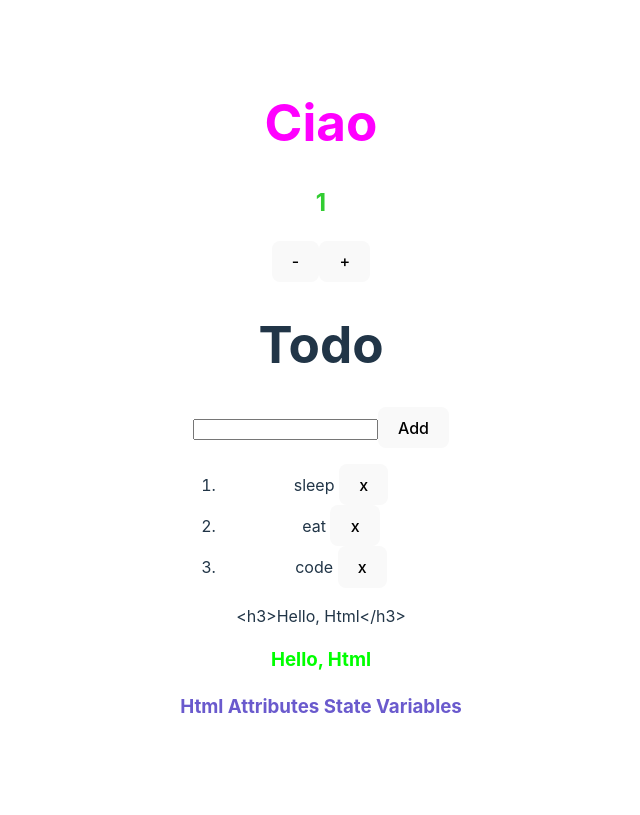
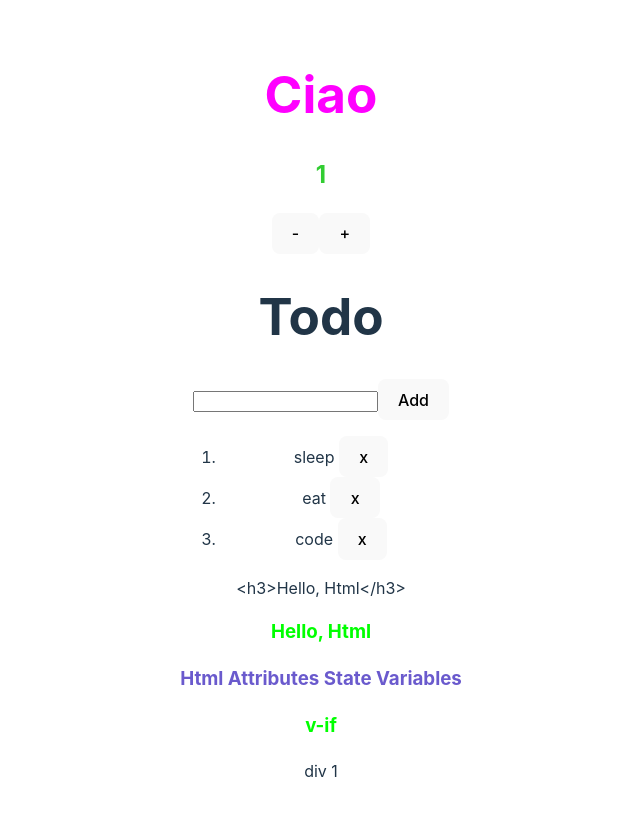
Before and after one commit to emanuelefavero/vue, a Vue app: page / in a window 1280 px wide. Shown: the whole page, without its empty margins (319-959 px from the left). Built offline with nearby package versions, Linux system fonts and the light colour scheme.

Commit message:
add v-if

```diff
--- a/src/App.vue
+++ b/src/App.vue
@@ -3,6 +3,7 @@ import Hello from './components/Hello.vue'
 import Todo from './components/Todo.vue'
 import Html from './components/Html.vue'
 import HtmlAttributesVariables from './components/HtmlAttributesVariables.vue'
+import V_if from './components/V_if.vue'
 </script>
 
 <template>
@@ -10,4 +11,5 @@ import HtmlAttributesVariables from './components/HtmlAttributesVariables.vue'
   <Todo />
   <Html />
   <HtmlAttributesVariables />
+  <V_if />
 </template>
--- /dev/null
+++ b/src/components/V_if.vue
@@ -0,0 +1,12 @@
+<script setup lang="ts">
+const showDiv1 = true
+const showDiv2 = false
+</script>
+
+<template>
+  <div>
+    <h3>v-if</h3>
+    <div v-if="showDiv1">div 1</div>
+    <div v-if="showDiv2">div 2</div>
+  </div>
+</template>
```
